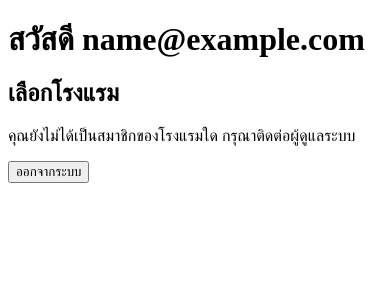
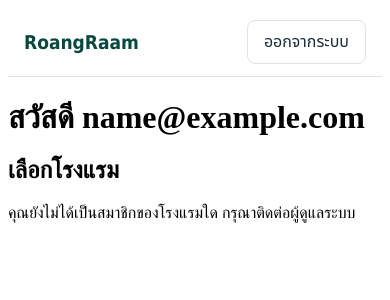
Before and after one commit to DaybreakList/RoangRaam, a Django app: page /accounts/ in a window 390 px wide. Shown: the top 300 px of the page. Run offline with Django 5.2, Linux system fonts and the light colour scheme; the visitor is signed in with stand-in values (Sample User, id 1); data that the repository does not hold is empty; some libraries are stand-ins or nearby versions.

Commit message:
Add base navbar with property switcher and design system CSS

```diff
--- a/static/css/components.css
+++ b/static/css/components.css
@@ -2,6 +2,7 @@
  * Design system components (week 1). Requires css/tokens.css.
  * Every selector starts with .rr- so it cannot collide with
  * static/rooms/inventory.css. No global element selectors here.
+ * Exception: .property-switcher, the class name used by accounts/_property_switcher.html.
  * Each component sets its own box-sizing, font, color, background and border
  * so it looks the same whether or not inventory.css is loaded on the page.
  */
@@ -247,3 +248,123 @@ table.rr-table td {
   color: var(--rr-color-muted);
   text-align: center;
 }
+
+/* ---------- Navbar ---------- */
+.rr-navbar {
+  box-sizing: border-box;
+  display: flex;
+  align-items: center;
+  justify-content: space-between;
+  gap: var(--rr-space-4);
+  padding: var(--rr-space-3) var(--rr-space-5);
+  border-bottom: 1px solid var(--rr-color-border);
+  background: var(--rr-color-surface);
+  color: var(--rr-color-text);
+  font-family: var(--rr-font-family);
+  line-height: 1.4;
+}
+.rr-navbar__brand {
+  display: inline-flex;
+  align-items: center;
+  gap: var(--rr-space-3);
+  min-width: 0;
+  color: var(--rr-color-primary-hover);
+  font-size: var(--rr-font-size-lg);
+  font-weight: bold;
+  text-decoration: none;
+}
+.rr-navbar__brand:hover {
+  color: var(--rr-color-primary);
+}
+.rr-navbar__brand:focus-visible {
+  outline: 3px solid var(--rr-color-focus);
+  outline-offset: 3px;
+}
+.rr-navbar__logo {
+  display: block;
+  width: 36px;
+  height: 36px;
+  border-radius: var(--rr-radius-sm);
+  object-fit: contain;
+}
+.rr-navbar__name {
+  overflow: hidden;
+  text-overflow: ellipsis;
+  white-space: nowrap;
+}
+.rr-navbar__actions {
+  display: flex;
+  align-items: center;
+  gap: var(--rr-space-3);
+}
+.rr-navbar__logout {
+  margin: 0;
+}
+
+/* ---------- Property switcher (markup in accounts/_property_switcher.html) ---------- */
+/* Never set `display` on .property-switcher ul: the partial hides it with x-show + inline display:none */
+.property-switcher {
+  position: relative;
+  font-family: var(--rr-font-family);
+}
+.property-switcher > button {
+  box-sizing: border-box;
+  margin: 0;
+  padding: 10px var(--rr-space-4);
+  border: 1px solid var(--rr-color-border);
+  border-radius: var(--rr-radius-md);
+  background: var(--rr-color-surface);
+  color: var(--rr-color-text);
+  font: inherit;
+  font-family: var(--rr-font-family);
+  line-height: 1.4;
+  cursor: pointer;
+}
+.property-switcher > button:hover {
+  background: var(--rr-color-bg);
+  border-color: var(--rr-color-muted);
+}
+.property-switcher > button:focus-visible,
+.property-switcher a:focus-visible {
+  outline: 3px solid var(--rr-color-focus);
+  outline-offset: 2px;
+}
+.property-switcher ul {
+  position: absolute;
+  top: calc(100% + var(--rr-space-1));
+  right: 0;
+  z-index: 100;
+  box-sizing: border-box;
+  min-width: 240px;
+  margin: 0;
+  padding: var(--rr-space-1) 0;
+  border: 1px solid var(--rr-color-border);
+  border-radius: var(--rr-radius-md);
+  background: var(--rr-color-surface);
+  box-shadow: 0 8px 24px rgba(23, 43, 53, 0.12);
+  list-style: none;
+}
+.property-switcher li {
+  margin: 0;
+}
+.property-switcher li a {
+  display: block;
+  padding: var(--rr-space-2) var(--rr-space-4);
+  color: var(--rr-color-text);
+  text-decoration: none;
+}
+.property-switcher li a:hover {
+  background: var(--rr-color-bg);
+  color: var(--rr-color-primary-hover);
+}
+.property-switcher li a[aria-current="page"] {
+  color: var(--rr-color-primary-hover);
+  font-weight: bold;
+}
+
+@media (max-width: 640px) {
+  .rr-navbar {
+    flex-wrap: wrap;
+    padding: var(--rr-space-3) var(--rr-space-4);
+  }
+}
--- a/templates/accounts/home.html
+++ b/templates/accounts/home.html
@@ -18,9 +18,4 @@
 {% else %}
 <p>คุณยังไม่ได้เป็นสมาชิกของโรงแรมใด กรุณาติดต่อผู้ดูแลระบบ</p>
 {% endif %}
-
-<form method="post" action="{% url 'accounts:logout' %}">
-    {% csrf_token %}
-    <button type="submit">ออกจากระบบ</button>
-</form>
 {% endblock %}
--- a/templates/base.html
+++ b/templates/base.html
@@ -4,13 +4,16 @@
 <head>
     <meta charset="UTF-8">
     <meta name="viewport" content="width=device-width, initial-scale=1">
-    <title>{% block title %}RoangRaem{% endblock %}</title>
+    <title>{% block title %}RoangRaam{% endblock %}</title>
+    {# Design system CSS stays outside any block: child templates override extra_head #}
+    <link rel="stylesheet" href="{% static 'css/tokens.css' %}">
+    <link rel="stylesheet" href="{% static 'css/components.css' %}">
     <script src="https://cdn.jsdelivr.net/npm/htmx.org@2.0.4/dist/htmx.min.js"></script>
     <script defer src="https://cdn.jsdelivr.net/npm/alpinejs@3.14.8/dist/cdn.min.js"></script>
-    <script src="https://cdn.jsdelivr.net/npm/chart.js@4.4.7/dist/chart.umd.min.js"></script>
     {% block extra_head %}{% endblock %}
 </head>
 <body hx-headers='{"X-CSRFToken": "{{ csrf_token }}"}'>
+    {% block navbar %}{% include 'partials/navbar.html' %}{% endblock %}
     {% block content %}{% endblock %}
     {% block extra_js %}{% endblock %}
 </body>
--- /dev/null
+++ b/templates/partials/navbar.html
@@ -0,0 +1,28 @@
+{% comment %}
+Top navbar. request.property is None on /accounts/ and the login page.
+The property switcher needs `switcher_memberships` from the context processor.
+{% endcomment %}
+<header class="rr-navbar">
+    {% if request.property %}
+    <a class="rr-navbar__brand" href="{% url 'property_home' property_slug=request.property.slug %}">
+        {% if request.property.logo %}<img class="rr-navbar__logo" src="{{ request.property.logo.url }}" alt="">{% endif %}
+        <span class="rr-navbar__name">{{ request.property.name }}</span>
+    </a>
+    {% else %}
+    <a class="rr-navbar__brand" href="{% if user.is_authenticated %}{% url 'accounts:home' %}{% else %}{% url 'accounts:login' %}{% endif %}">
+        <span class="rr-navbar__name">RoangRaam</span>
+    </a>
+    {% endif %}
+
+    <div class="rr-navbar__actions">
+        {% if user.is_authenticated %}
+        {% include 'accounts/_property_switcher.html' %}
+        <form method="post" action="{% url 'accounts:logout' %}" class="rr-navbar__logout">
+            {% csrf_token %}
+            <button type="submit" class="rr-btn rr-btn--secondary">ออกจากระบบ</button>
+        </form>
+        {% else %}
+        <a class="rr-btn rr-btn--secondary" href="{% url 'accounts:login' %}">เข้าสู่ระบบ</a>
+        {% endif %}
+    </div>
+</header>
```
Also changed, not shown: templates/accounts/property_home.html (+0 -8 lines).
